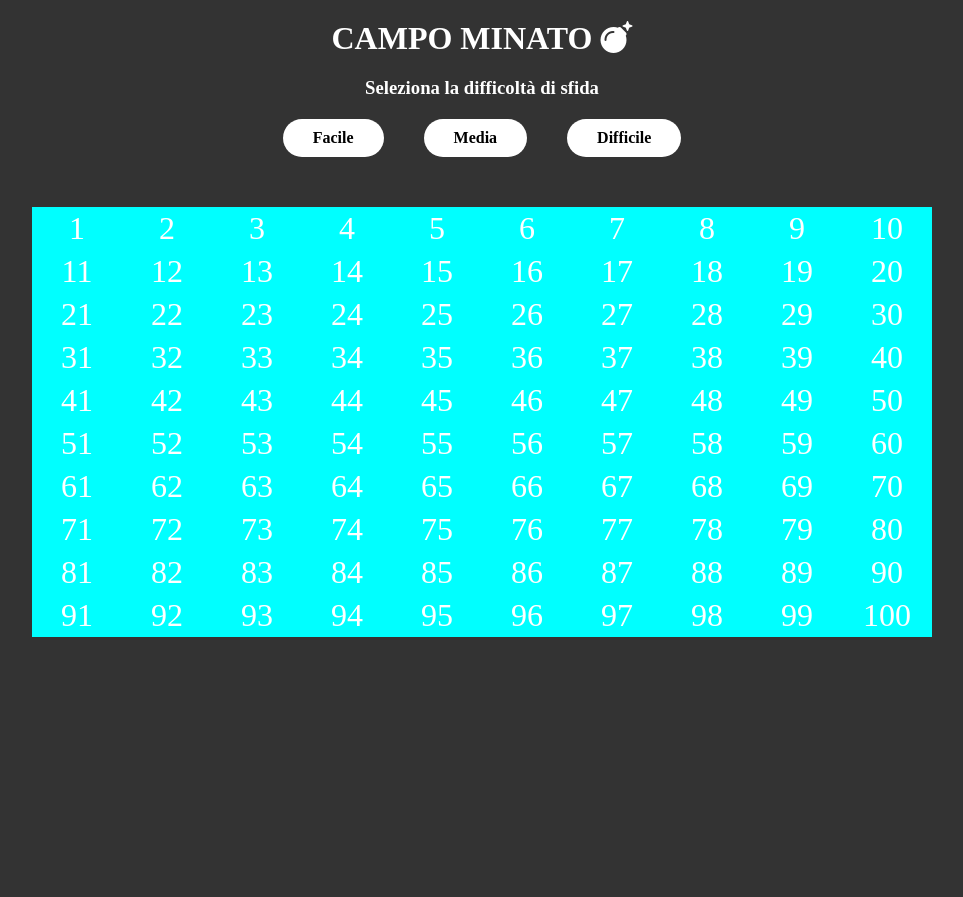
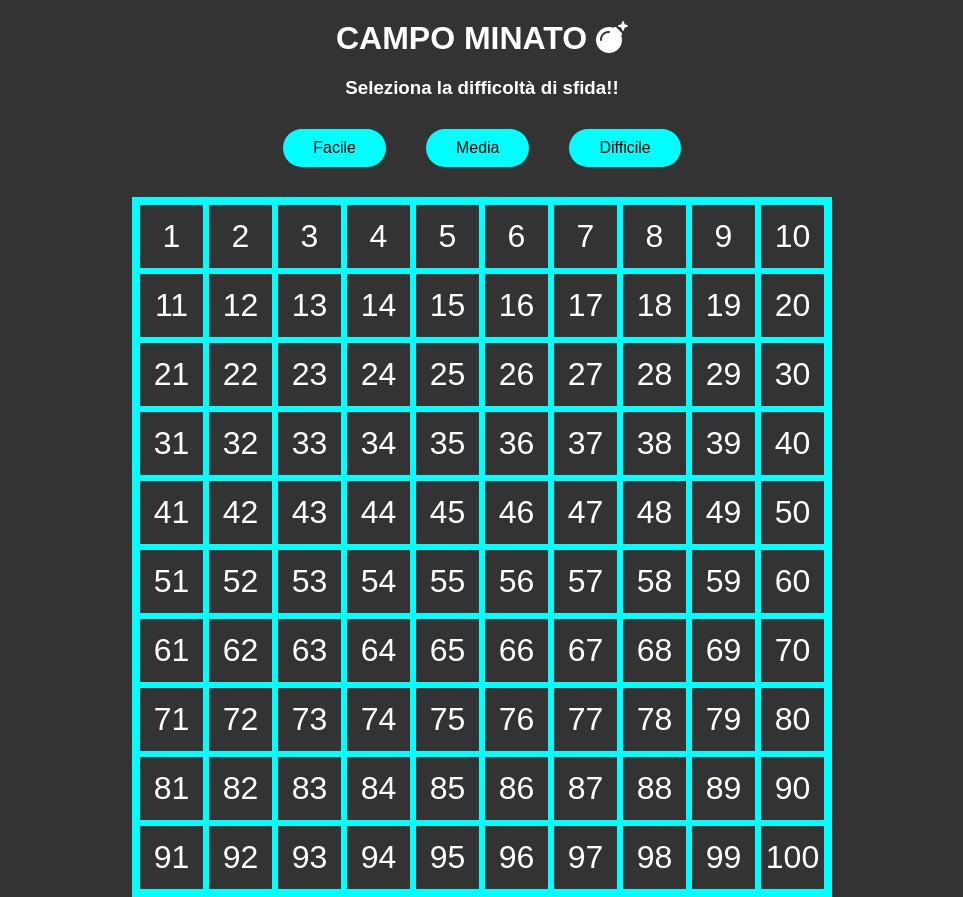
Before and after one commit to DavideLopez/js-campominato-dom, a plain HTML site: page index.html in a window 1280 px wide. Both pictures are taken after a click on the element "Facile". Shown: the whole page, without its empty margins (158-1121 px from the left). Before the commit the page ends 800 px from the top, so only its background shows below. Drawn offline with Linux system fonts and the light colour scheme.

Commit message:
fix bombe e aggiunto stile - FINE

```diff
--- a/app.js
+++ b/app.js
@@ -1,88 +1,83 @@
 console.log('campominato')
 
 // seleziona container griglia
-const gridContainer = document.getElementById('container')
+const gridContainer = document.getElementById('container');
 
-//pulsanti difficoltà
-const easyBttn = document.getElementById('easy')
-const mediumBttn = document.getElementById('medium')
-const hardBttn = document.getElementById('hard')
+// seleziona bottoni selezione difficoltà
+const easyBttn = document.getElementById("easy");
+const mediumBttn = document.getElementById("medium");
+const hardBttn = document.getElementById("hard");
 
-let difficultNum = ''
-// PUNTEGGIO
-let points = 0
+let difficultyNum = '';
 
-// NOTIFICHE VITTORIA O SCONFITTA
-const winAlert = document.getElementById('win')
-const loseAlert = document.getElementById('lose')
+let points = 0;
 
-//aggiungiamo funzioni ai pulsanti
+// alert vittoria e sconfitta
+const loseAlert = document.getElementById('lose');
+const winAlert = document.getElementById('win');
 
 easyBttn.addEventListener('click',
     function() {
-   difficultNum = 100
-   points = 0
-   loseAlert.style.display = 'none'
-   winAlert.style.display = 'none'
+        difficultyNum = 100;
+        points = 0;
+        loseAlert.style.display = 'none';
+        winAlert.style.display = 'none';
 
-   gridContainer.innerHTML = ''
+        gridContainer.innerHTML = "";
 
-   gridDifficult(difficultNum, "squareEasy")
+        gridDifficulty(difficultyNum, "squareEasy")
 
         squareClick('[class^="square"]', 'bombPlace')
-
     }
-)
+);
 
 mediumBttn.addEventListener('click',
     function() {
-   difficultNum = 81
-   points = 0
-   loseAlert.style.display = 'none'
-   winAlert.style.display = 'none'
+        difficultyNum = 81;
+        points = 0;
+        loseAlert.style.display = 'none';
+        winAlert.style.display = 'none';
 
-   gridContainer.innerHTML = ''
+        gridContainer.innerHTML = "";
 
-   gridDifficult(difficultNum, "squareMedium")
+        gridDifficulty(difficultyNum, "squareMedium")
 
         squareClick('[class^="square"]', 'bombPlace')
+    }
 
- }
-)
+);
 
 hardBttn.addEventListener('click',
     function() {
-   difficultNum = 49
-   points = 0
-   loseAlert.style.display = 'none'
-   winAlert.style.display = 'none'
+        difficultyNum = 49;
+        points = 0;
+        loseAlert.style.display = 'none';
+        winAlert.style.display = 'none';
 
-   gridContainer.innerHTML = ''
+        gridContainer.innerHTML = "";
 
-   gridDifficult(difficultNum, "squareHard")
+        gridDifficulty(difficultyNum, "squareHard")
 
         squareClick('[class^="square"]', 'bombPlace')
+    }
+);
 
- }
-)
 
-//GENERIAMO IL QUADRATO
+// genera il quadrato
 function squareGenerator(x, y) {
-    let gridSquare = document.createElement(x)
-    gridSquare.classList.add(y)
+    let gridSquare = document.createElement(x);
+    gridSquare.classList.add(y);
     return gridSquare
 }
 
-//generiamo la griglia basata sulla difficoltà
-
-function gridDifficult(x,y) {
-  for (let i= 0; i < x; i++) {
-    let newEl = squareGenerator("div", y)
-    gridContainer.append(newEl)
+// genera la griglia di quadrati a seconda della difficoltà
+function gridDifficulty(x, y) {
+    for (let i = 0; i < x; i++) {
+        let newElem = squareGenerator("div", y);
+        gridContainer.appendChild(newElem);
     }
 
-
-  //generiamo i singoli quadrati numerati
+    // genera i quadrati con il numero all'interno
     let squareSelector = document.querySelectorAll('[class^="square"]');
     let squareArr = [];
     for (let i = 0; i < squareSelector.length; i++) {
@@ -91,14 +86,75 @@ function gridDifficult(x,y) {
     }
     console.log(squareSelector);
 
-    //generatore random array per bombe
-    let bombArray = []
-    while (bombArray.length < 16) { //numero di bombe previste
-        let bombNum = Math.floor(Math.random() * difficultNum) + 1
-        if (bombArray.includes(bombNum) == false ) {
-            bombArray.push(bombNum)
+    // genera l'array di bombe
+    let bombArray = [];
+    while (bombArray.length < 16) {
+        let bombNum = Math.floor(Math.random() * difficultyNum) + 1;
+        if (bombArray.includes(bombNum) == false) {
+            bombArray.push(bombNum);
+        }
+    }
+    console.log(bombArray);
+
+    // se il quadrato ha un numero presente nell'array di bombe allora imposto una classe placeholder NON ANCORA COPIATA!!!!!!!!!!!!!!!!!!!!!!!!!!!!!
+    for (i = 0; i < squareArr.length; i++) {
+        if (bombArray.includes(squareArr[i]))
+        squareSelector[i].classList.add('bombPlace');
+    }
+}
+
+
+
+// click sul singolo quadratino
+function squareClick(x, y) {
+    let squareSelector = document.querySelectorAll(x);
+    let bombSelector = [];
+    console.log(squareSelector);
+
+
+
+    // se il quadratino ha la classe placeholder della bomba lo metto in un array
+    for (let i = 0; i < squareSelector.length; i++) {
+        if (squareSelector[i].classList.contains(y)) {
+            bombSelector.push(squareSelector[i]);
+        }
+    }
+
+    console.log(bombSelector);
+
+
+    for (let i = 0; i < squareSelector.length; i++) {
+
+        // funzione per i quadratini normali, dopo essere stato cliccato una volta blocca il click, evitando che il punteggio salga ricliccando sullo stesso quadratino
+        function activeClick() {
+            squareSelector[i].classList.add('active');
+            points++
+
+            if (points == difficultyNum - 16) {
+                winAlert.style.display = 'block';
+                winAlert.innerHTML = `Hai vinto! &#9996 Hai evitato tutte le bombe con successo ottenendo ${points} punti. GRANDE!`
+            }
+
+            console.log(points);
+            squareSelector[i].removeEventListener('click', activeClick);
+
+        }
+
+        if (squareSelector[i].classList.contains(y)) {
+            // se il quadratino cliccato ha la classe placeholder imposto la classe bomb che fa diventare lo sfondo rosso a tutti i quadratini bomba
+            squareSelector[i].addEventListener('click',
+                function() {
+                    for (let i = 0; i < bombSelector.length; i++) {
+                        bombSelector[i].classList.add('bomb');
+                    }
+                    loseAlert.style.display = 'block';
+                    loseAlert.innerHTML = `Hai perso! &#9760 Il tuo punteggio è ${points}`
+                }
+            );
+        } else {
+            // se il quadratino cliccato non è una bomba cambio lo sfondo in azzurro e aumento il contatore dei punti (richiama la funzione creata all'inizio del ciclo)
+            squareSelector[i].addEventListener('click', activeClick);
+        }
     }
 
 }
-   console.log(bombArray)
-}
--- a/index.html
+++ b/index.html
@@ -12,11 +12,11 @@
 
     <header>
         <h1>CAMPO MINATO <i class="fa-solid fa-bomb"></i></h1>
-        <h3>Seleziona la difficoltà di sfida</h3>
+        <h3>Seleziona la difficoltà di sfida!!</h3>
         <div>
-            <div class="btn" id="easy">Facile</div>
-            <div class="btn" id="medium">Media</div>
-            <div class="btn" id="hard">Difficile</div>
+            <div class="bttn" id="easy">Facile</div>
+            <div class="bttn" id="medium">Media</div>
+            <div class="bttn" id="hard">Difficile</div>
         </div>
     </header>
 
--- a/style.css
+++ b/style.css
@@ -1,11 +1,12 @@
 * {
+    box-sizing: border-box;
     margin: 0;
     padding: 0;
-    box-sizing: border-box;
 }
 
 body {
     background-color: #333;
+    font-family: Arial, Helvetica, sans-serif;
 }
 
 header {
@@ -13,41 +14,40 @@ header {
 }
 
 h1, h3 {
-    color: white;
+    color:  white;
     margin: 20px 0;
 }
+
 
 header > div {
     display: flex;
     justify-content: center;
+    margin: 30px 0;
 }
 
-.btn {
-    background-color: white;
+
+.bttn {
+    background-color: aqua;
     padding: 10px 30px;
     margin: 0 20px;
     border-radius: 30px;
     cursor: pointer;
-    font-weight: bold;
 }
 
-.btn:hover {
-    box-shadow: 0px 0px 5px 2px aqua;
+.bttn:hover {
+    box-shadow: 0px 0px 5px 2px white;
+    color: white;
 }
 
-/* .btn:active{
-
-} */
-
-main {
-    margin-top: 50px;
+.btn:active {
+    background-color: #e76f51;
 }
 
 #container {
-    max-width: 900px;
-    /* height: 900px; */
-    background-color: aqua;
+    width: 700px;
+    height: 700px;
     margin: 0 auto;
+    border: 5px solid aqua;
     display: flex;
     flex-wrap: wrap;
 }
@@ -60,12 +60,13 @@ main {
     align-items: center;
     color: white;
     font-size: 2rem;
-}
+  }
 
 .squareEasy {
     width: 10%;
     height: 10%;
 }
+
 
 .squareMedium {
     width: calc(100% / 9);
@@ -77,14 +78,14 @@ main {
     height: calc(100% / 7);
 }
 
+.active {
+    background-color: lime;
+    cursor: not-allowed;
+}
+
 .bomb {
     background-color: tomato;
     font-weight: bold;
-    cursor: not-allowed;
-}
-
-.active {
-    background-color: lime;
     cursor: not-allowed;
 }
 
@@ -94,8 +95,9 @@ main {
     left: 50%;
     transform: translate(-50%, -50%);
     padding: 100px;
-    background-color: white;
+    background-color: #f4a261;
+    color: #ffffff;
     border-radius: 30px;
-    font-size: 3rem;
+    font-size: 2rem;
     display: none;
 }
```
Lines whose indentation alone changed are shown as unchanged.
